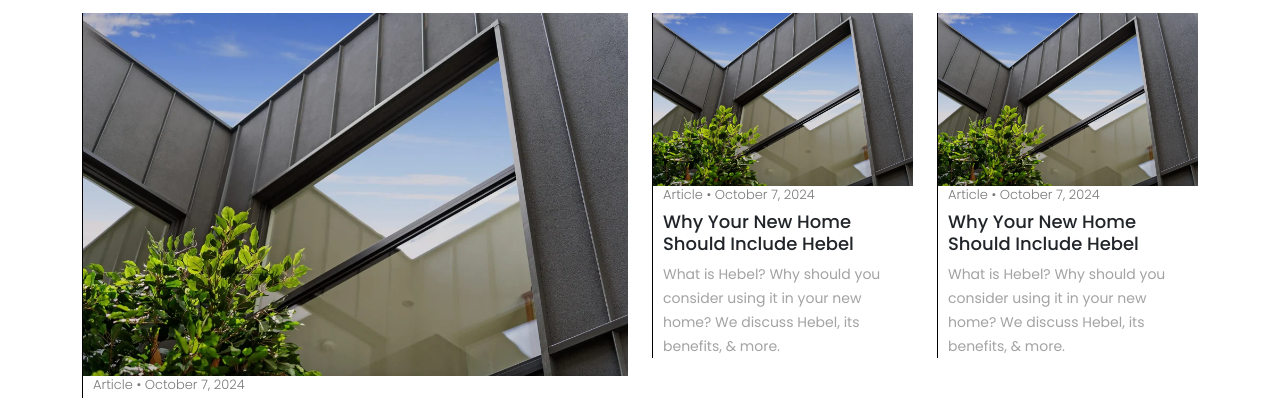
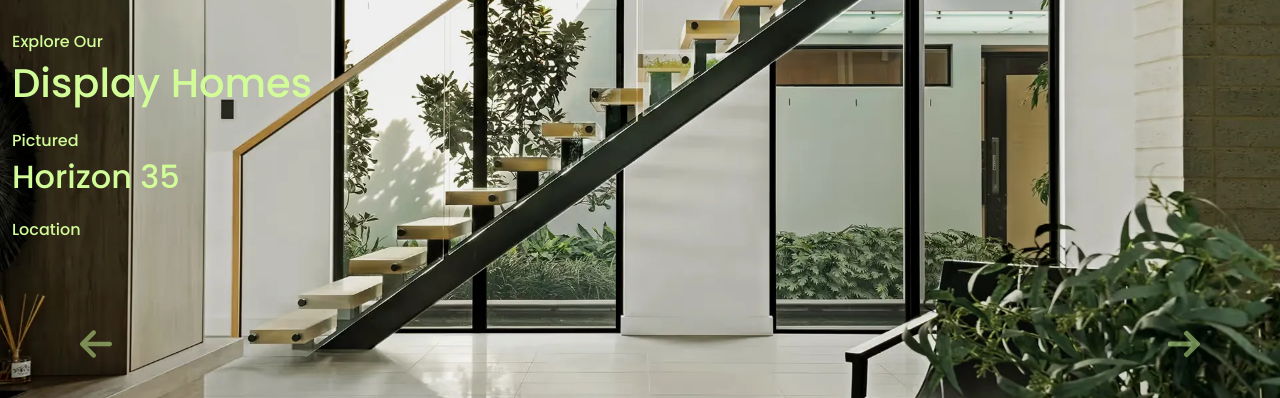
Before and after one commit to ItsAniketFrontend/imsu, a plain HTML site: page index.html in a window 1280 px wide. Shown: the part 2752-3150 px from the top of the page. Drawn offline with nearby package versions, Linux system fonts and the light colour scheme.

Commit message:
Page is Ready From My Side

```diff
--- a/CSS/style.scss
+++ b/CSS/style.scss
@@ -373,6 +373,59 @@ nav{
     }
 }
 
+.bottom-slide{
+    height: 600px;
+    img{
+        height: 600px;
+        object-fit: cover;
+    }
+    .carousel-item{
+        position: relative;
+        .content-wrap{
+            position: absolute;
+            top: 0px;
+            bottom: 0px;
+            display: flex;
+            justify-content: center;
+            align-items: start;
+            flex-direction: column;
+            h6{
+                color: #D1FC98;
+            }
+            h1{
+                color: #D1FC98;
+            }
+            h2{
+                color: #D1FC98;
+            }
+        }
+    }
+    .carousel-control-next-icon {
+        background-image: url(../Images/right-arrow.png);
+    }
+    .carousel-control-prev-icon {
+        background-image: url(../Images/arrow.png);
+    }
+    .carousel-control-next, .carousel-control-prev {
+        position: absolute;
+        top: 0;
+        bottom: 0;
+        z-index: 1;
+        display: flex;
+        align-items: end;
+        justify-content: center;
+        width: 15%;
+        padding: 0;
+        color: #fff;
+        text-align: center;
+        background: 0 0;
+        border: 0;
+        opacity: .5;
+        transition: opacity .15s ease;
+        padding-bottom: 80px;
+    }
+}
+
 .home_blogs{
     padding: 60px 0px;
     h6{
--- a/index.html
+++ b/index.html
@@ -332,6 +332,71 @@
             </div>
         </section>
 
+        <section class="bottom-slide">
+            <div id="carouselExample" class="carousel slide">
+                <div class="carousel-inner">
+                  <div class="carousel-item active">
+                    <img src="Images/bottom-slide.webp" class="d-block w-100" alt="...">
+                    <div class="content-wrap container">
+                        <div class="py-2">
+                            <h6>Explore Our</h6>
+                            <h1>Display Homes</h1>
+                        </div>
+                        <div class="py-2">
+                            <h6>Pictured</h6>
+                            <h2>Horizon 35</h2>
+                        </div>
+                        <div class="py-2">
+                            <h6>Location</h6>
+                        </div>
+                    </div>
+                  </div>
+                  <div class="carousel-item">
+                    <img src="Images/bottom-slide-2.webp" class="d-block w-100" alt="...">
+                    <div class="content-wrap">
+                        <div class="py-2">
+                            <h6>Explore Our</h6>
+                            <h1>Display Homes</h1>
+                        </div>
+                        <div class="py-2">
+                            <h6>Pictured</h6>
+                            <h2>Horizon 35</h2>
+                        </div>
+                        <div class="py-2">
+                            <h6>Location</h6>
+
+                        </div>
+                    </div>
+                  </div>
+                  <div class="carousel-item">
+                    <img src="Images/bottom-slide-3.webp" class="d-block w-100" alt="...">
+                    <div class="content-wrap">
+                        <div class="py-2">
+                            <h6>Explore Our</h6>
+                            <h1>Display Homes</h1>
+                        </div>
+                        <div class="py-2">
+                            <h6>Pictured</h6>
+                            <h2>Horizon 35</h2>
+                        </div>
+                        <div class="py-2">
+                            <h6>Location</h6>
+
+                        </div>
+                    </div>
+                  </div>
+                </div>
+                <button class="carousel-control-prev" type="button" data-bs-target="#carouselExample" data-bs-slide="prev">
+                  <span class="carousel-control-prev-icon" aria-hidden="true"></span>
+                  <span class="visually-hidden">Previous</span>
+                </button>
+                <button class="carousel-control-next" type="button" data-bs-target="#carouselExample" data-bs-slide="next">
+                  <span class="carousel-control-next-icon" aria-hidden="true"></span>
+                  <span class="visually-hidden">Next</span>
+                </button>
+              </div>
+        </section>
+
         <section class="home_blogs">
             <div class="container">
                 <div class="row">
@@ -439,7 +504,7 @@
                         </div>
                     </div>
                     <div class="col-lg-7">
-                        <div class="row justify-content-center">
+                        <div class="row justify-content-lg-center">
                             <div class="col-lg-2 col-6">
                                 <h6>EXPLORE</h6>
                                 <li>Home</li>
```
Also changed, not shown: CSS/style.css, Images/bottom-slide-2.webp (added), Images/bottom-slide-3.webp (added), Images/bottom-slide.webp (added), 1 other file.
